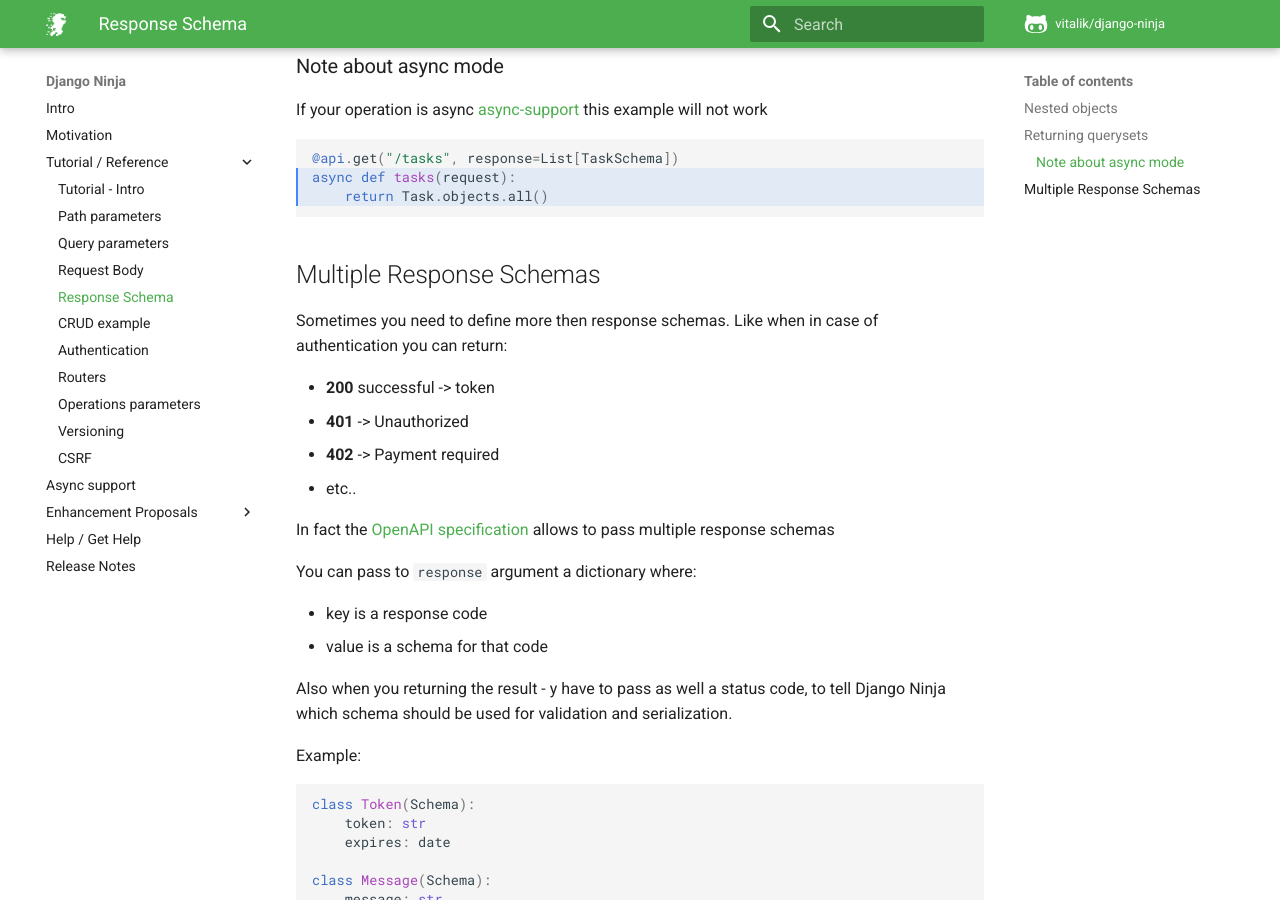
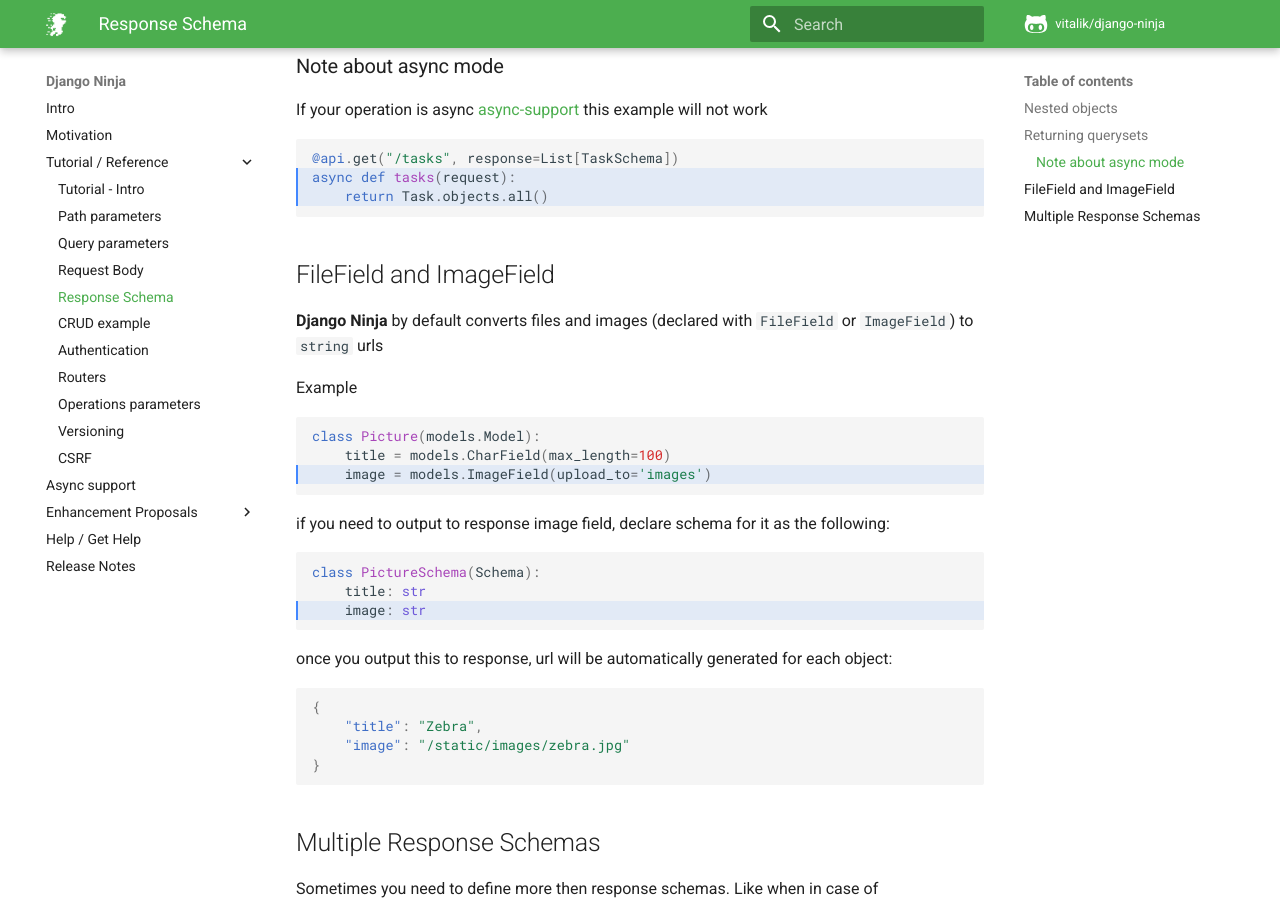
Before and after one commit to rainbow1016/django-master, an MkDocs documentation site: the page built from docs/docs/tutorial/response-schema.md, in a window 1280 px wide and 900 px high, scrolled down 2769 px. Built offline with MkDocs 1.6.1 and Material for MkDocs 9.7.7, drawn with Linux system fonts in a browser that asks for light colours; comment, search, counter and statistics services are not loaded.

Commit message:
Schema support for ImageField and FileField (#53)

````diff
--- a/docs/docs/tutorial/response-schema.md
+++ b/docs/docs/tutorial/response-schema.md
@@ -139,6 +139,34 @@ async def tasks(request):
     return Task.objects.all()
 ```
 
+
+## FileField and ImageField
+
+**Django Ninja** by default converts files and images (declared with `FileField` or `ImageField`) to `string` urls
+
+Example
+
+```Python hl_lines="3"
+class Picture(models.Model):
+    title = models.CharField(max_length=100)
+    image = models.ImageField(upload_to='images')
+```
+
+if you need to output to response image field, declare schema for it as the following:
+```Python hl_lines="3"
+class PictureSchema(Schema):
+    title: str
+    image: str
+```
+
+once you output this to response, url will be automatically generated for each object:
+```JSON
+{
+    "title": "Zebra",
+    "image": "/static/images/zebra.jpg"
+}
+```
+
 ## Multiple Response Schemas
 
 
--- a/ninja/__init__.py
+++ b/ninja/__init__.py
@@ -1,6 +1,6 @@
 """Django Ninja - Fast Django REST framework"""
 
-__version__ = "0.9.5"
+__version__ = "0.9.6"
 
 from ninja.main import NinjaAPI
 from ninja.params import Query, Path, Header, Cookie, Body, Form
````
Also changed, not shown: 2 other files.
